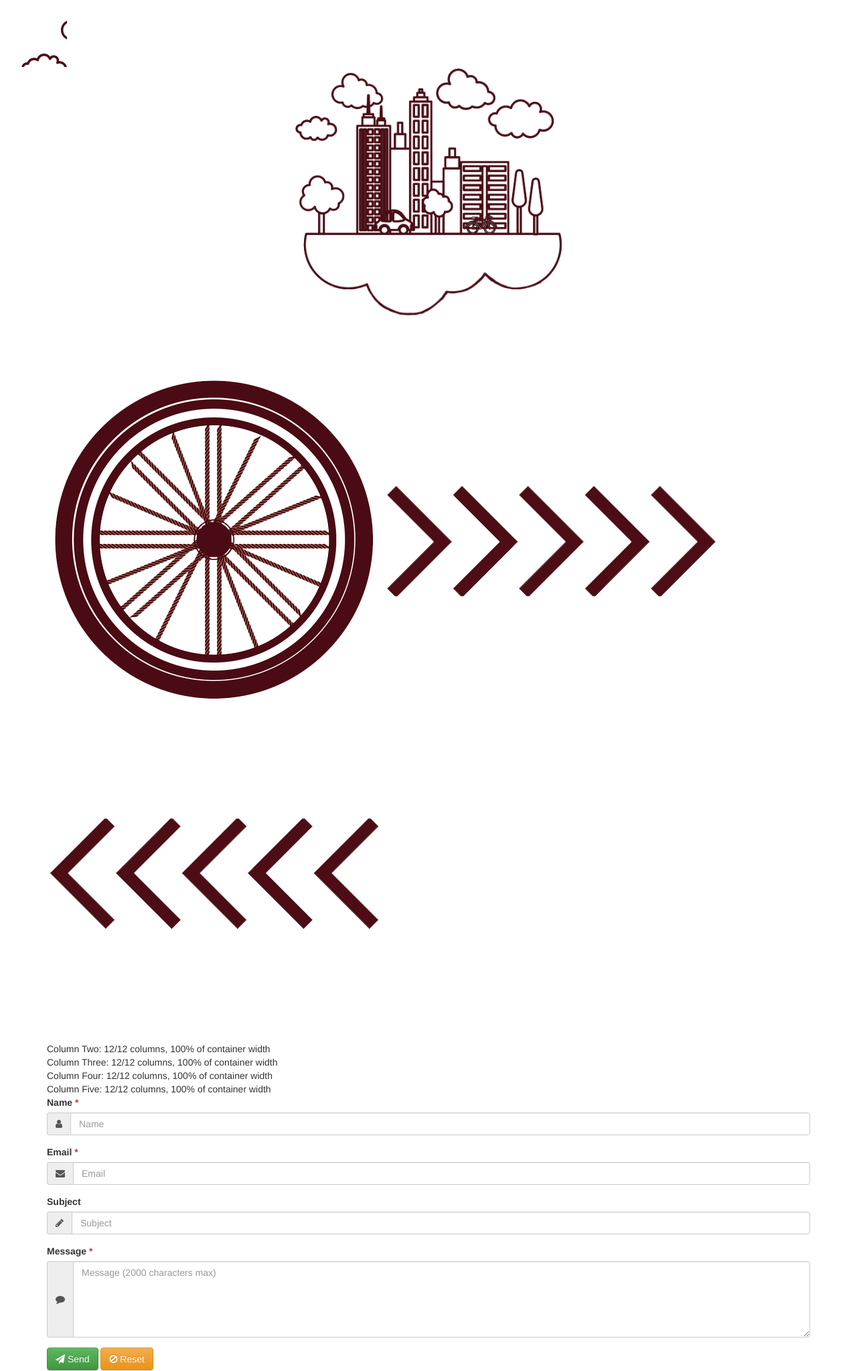
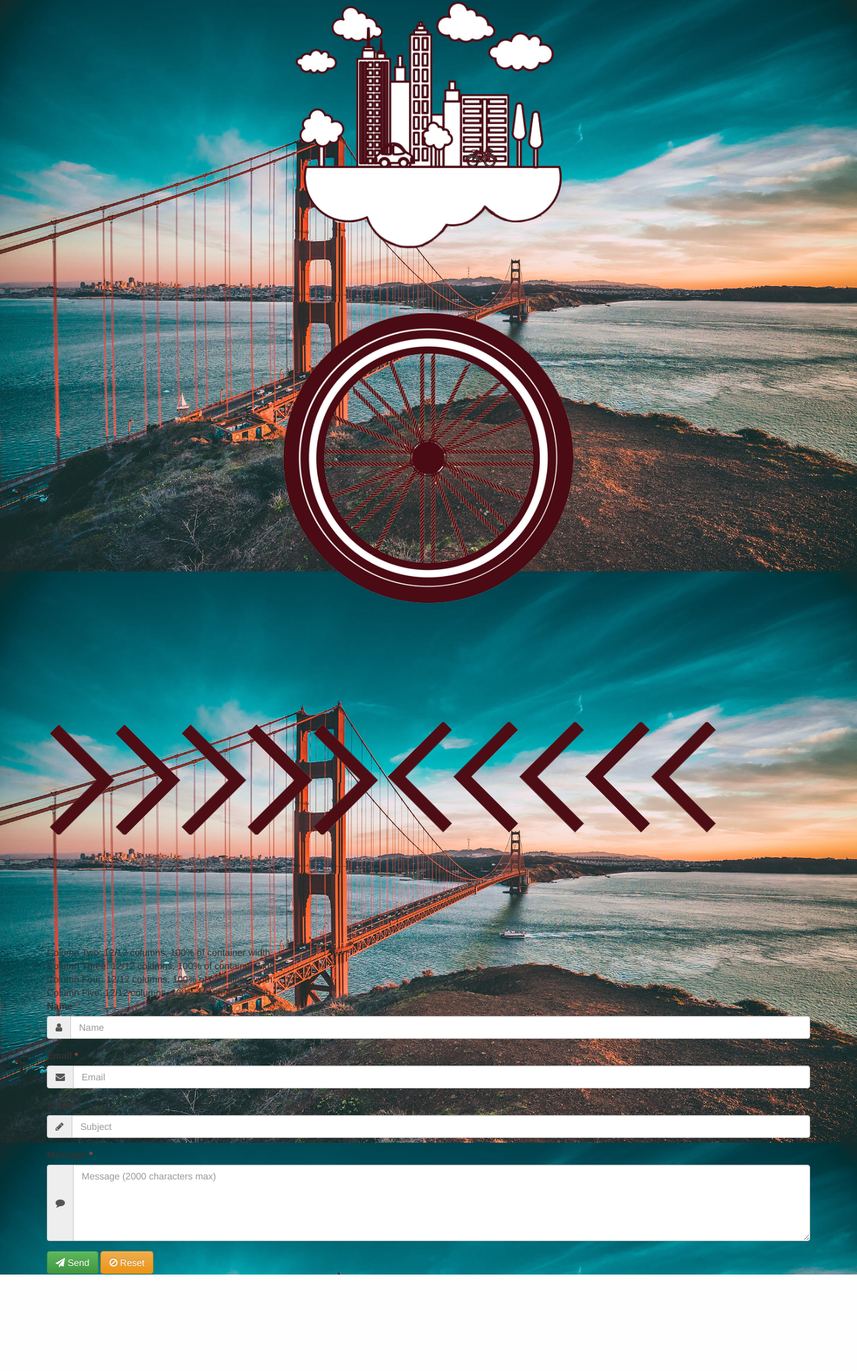
Before and after one commit to tuckcodes/max-halleran, a PHP site: page / in a window 1280 px wide. Shown: the whole page at 67% size. After the commit the page ends 1903 px from the top, so only its background shows below. Run offline with PHP 8.4, Linux system fonts and the light colour scheme; some libraries are stand-ins or nearby versions.

Commit message:
Adjusted images

```diff
--- a/public_html/css/style.css
+++ b/public_html/css/style.css
@@ -9,15 +9,28 @@
 	background-color: transparent;
 }
 
-.image1
-{
-	background:URL("../../IMG/FloatingCity.png");
-	width:100px;
-	height:100px;
-}
-
 #rando {
 	display: block;
 	margin: auto;
 	width: 40%;
 }
+
+#rando2 {
+	display: block;
+	margin: auto;
+	width: 40%;
+}
+
+.parallax {
+	/* The image used */
+	background-image: url("/public_html/images/background1.jpg");
+
+	/* Full height */
+	height: 100%;
+
+	/* Create the parallax scrolling effect */
+	background-attachment: fixed;
+	background-position: center;
+	background-repeat: no-repeat;
+	background-size: cover;
+}
--- a/public_html/index.php
+++ b/public_html/index.php
@@ -49,17 +49,16 @@
 		<title>Max Halleran Portfolio</title>
 	</head>
 
-	<body>
-		<div class="image1"></div>
+	<body class="parallax">
 		<div class="container">
 
 			<div class="row">
 				<div class="col-md-12">
 					<div class="media">
-						<img id="rando" src="IMG/FloatingCity.png" alt="Fly Away"/>
-						<img src="IMG/BikeWheel.png" alt="Spin"/>
-						<img src="IMG/LeftArrow.png" alt="This Way"/>
-						<img src="IMG/RightArrow.png" alt="That Way"/>
+						<img id="rando" src="images/FloatingCity.png" alt="Fly Away"/>
+						<img src="images/BikeWheel.png" alt="Spin" id="rando2"/>
+						<img src="images/LeftArrow.png" alt="This Way"/>
+						<img src="images/RightArrow.png" alt="That Way"/>
 					</div>
 				</div>
 			</div>
```
Also changed, not shown: public_html/images/BikeWheel.png (renamed from public_html/IMG/BikeWheel.png), public_html/images/FloatingCity.png (renamed from public_html/IMG/FloatingCity.png), public_html/images/LeftArrow.png (renamed from public_html/IMG/LeftArrow.png), public_html/images/MaxRedBrickCircle.png (renamed from public_html/IMG/MaxRedBrickCircle.png), public_html/images/RightArrow.png (renamed from public_html/IMG/RightArrow.png), public_html/images/background1.jpg (renamed from public_html/IMG/pexels-photo-24377.jpg).
